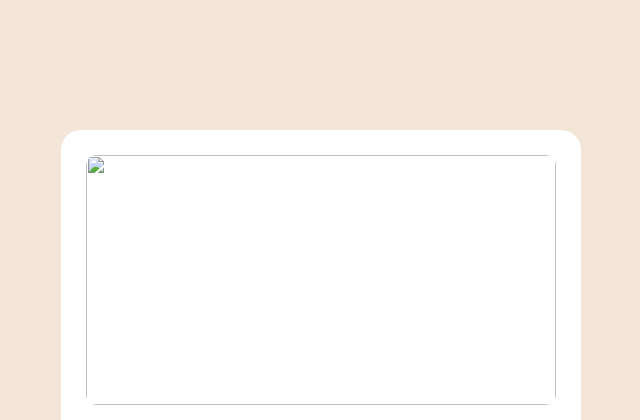
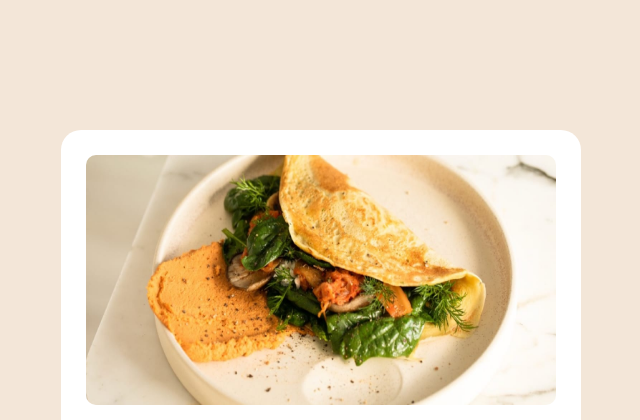
Before and after one commit to Mixipixi91/Omelette-Receip-HTML-and-CSS-Flex-Test, a plain HTML site: page index.html in a window 1280 px wide. Shown: the top 420 px of the page, without its empty margins (327-967 px from the left). Drawn offline with Linux system fonts and the light colour scheme.

Commit message:
Update index.html

```diff
--- a/index.html
+++ b/index.html
@@ -25,7 +25,7 @@
     <main>
       <container>
         <header>
-          <img src="assets/images/image-omelette.jpeg" alt="" width="470"; height="250";>
+          <img src="image-omelette.jpeg" alt="" width="470"; height="250";>
 
       <h2>Simple Omelette Recipe</h2>
 
```
